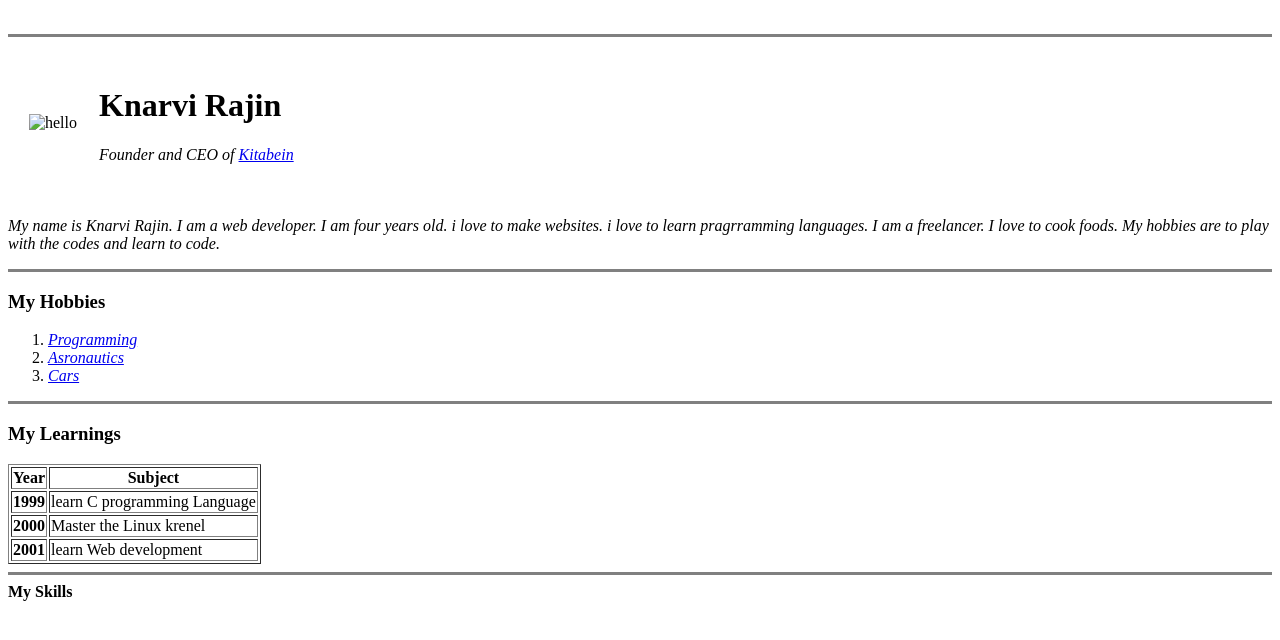
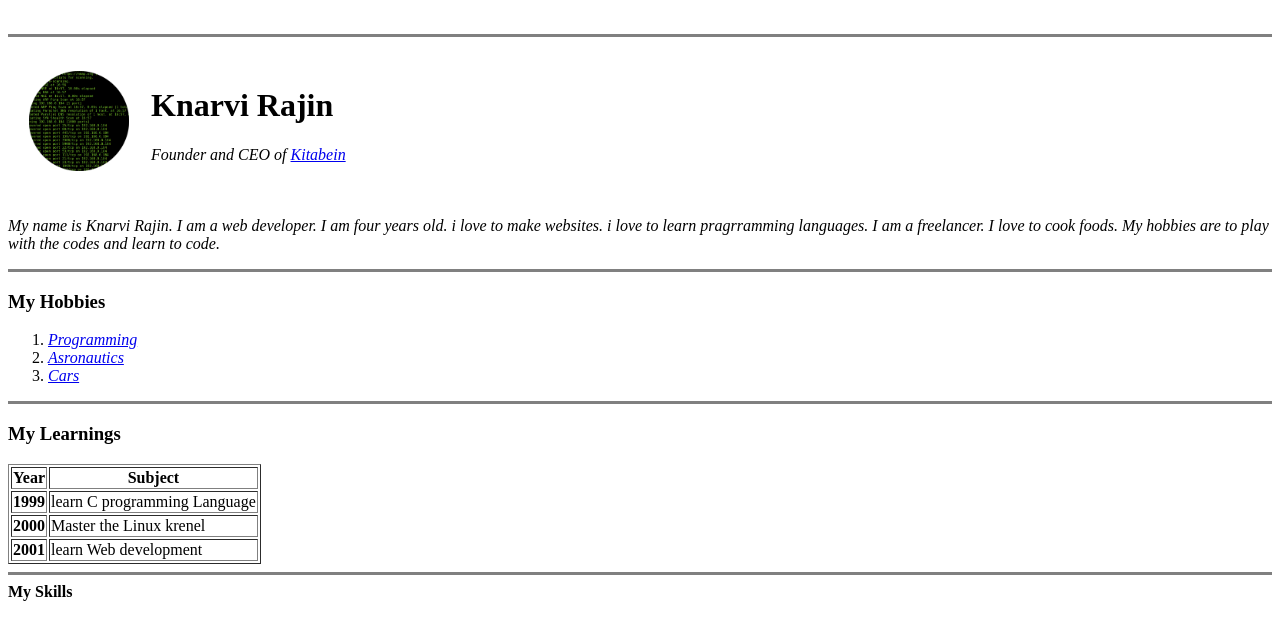
Before and after one commit to 351729pwk/cv, a plain HTML site: page index.html in a window 1280 px wide. Drawn offline with Linux system fonts and the light colour scheme.

Commit message:
Add files via upload

```diff
--- a/index.html
+++ b/index.html
@@ -17,7 +17,7 @@
   <table cellspacing ="20">
     <tr>
       <td>
-      <img src="images/i.jpg" alt="hello" width="150px">
+      <img src="https://351729pwk.github.io/cv/i.jpg" alt="hello" width="100px">
        </td>
     <td><h1><strong>Knarvi Rajin</strong></h1>
     <p><em>Founder and CEO of <strong></strong><a href="https://www.bloggingbeas.com">Kitabein</a></em></strong></p>
```
Also changed, not shown: images/i.jpg (added), 1 other file.
